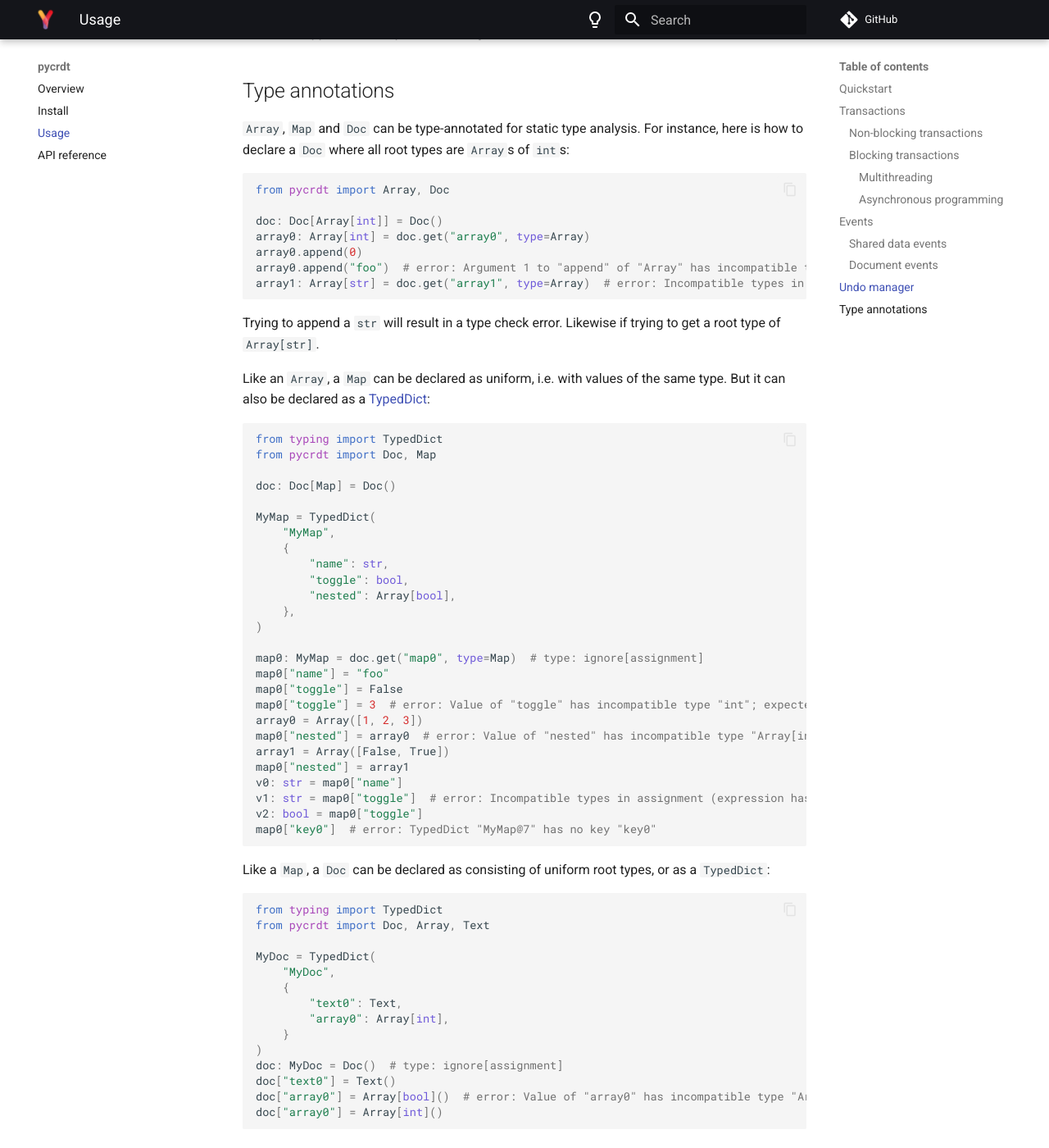
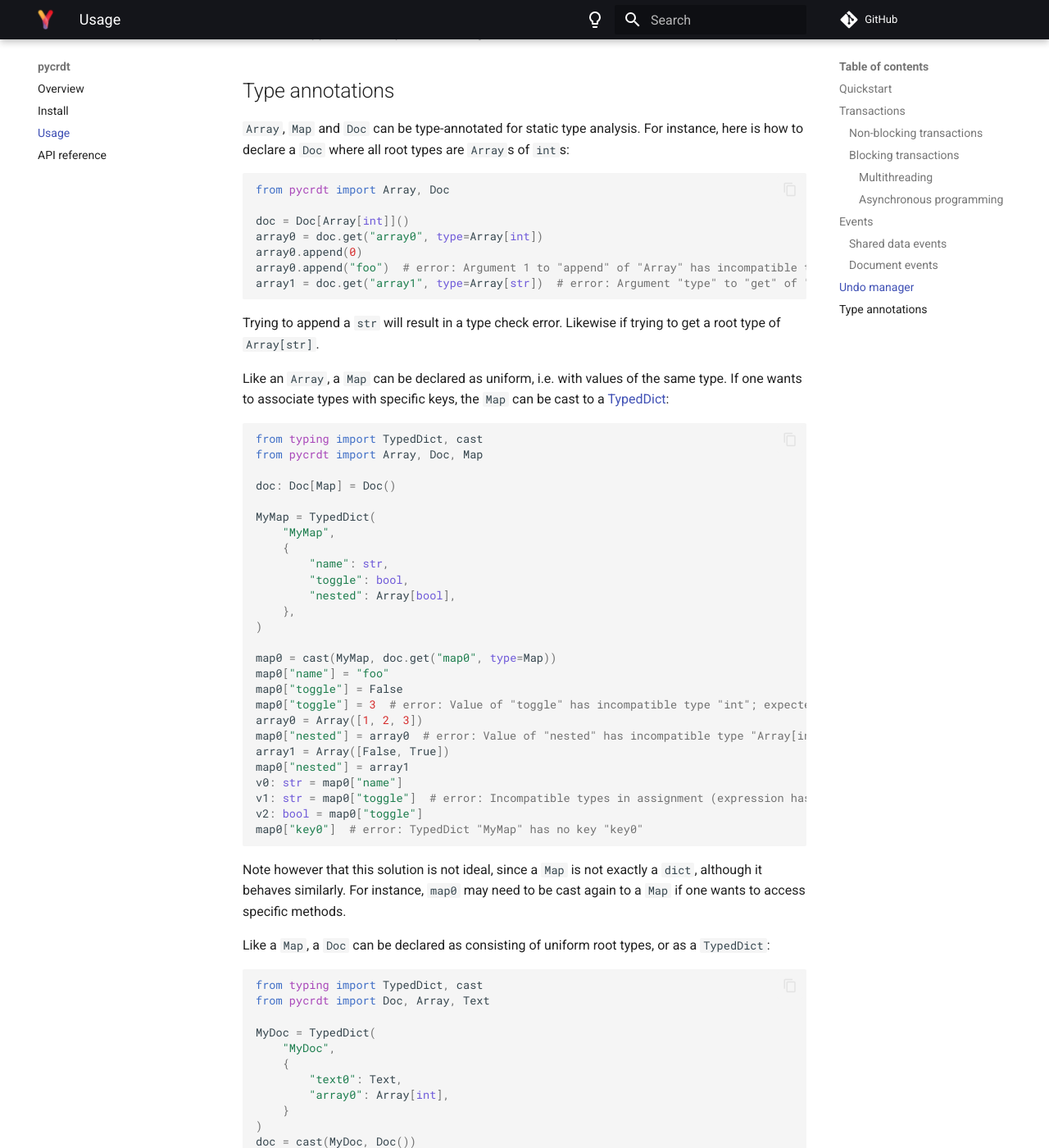
Before and after one commit to jupyter-server/pycrdt, an MkDocs documentation site: the page built from docs/usage.md, in a window 1280 px wide and 1400 px high, scrolled down 5964 px. Shown: the whole window at 82% size. Built offline with MkDocs 1.6.1 and Material for MkDocs 9.7.7, drawn with Linux system fonts in a browser that asks for light colours; comment, search, counter and statistics services are not loaded; some of the changed text lies outside the part shown.

Commit message:
Rearrange typing tests and docs (#210)

````diff
--- a/docs/usage.md
+++ b/docs/usage.md
@@ -273,20 +273,20 @@ Undoing a change doesn't remove the change from the document's history, but appl
 ```py
 from pycrdt import Array, Doc
 
-doc: Doc[Array[int]] = Doc()
-array0: Array[int] = doc.get("array0", type=Array)
+doc = Doc[Array[int]]()
+array0 = doc.get("array0", type=Array[int])
 array0.append(0)
-array0.append("foo")  # error: Argument 1 to "append" of "Array" has incompatible type "str"; expected "int"  [arg-type]
-array1: Array[str] = doc.get("array1", type=Array)  # error: Incompatible types in assignment (expression has type "Array[int]", variable has type "Array[str]")  [assignment]
+array0.append("foo")  # error: Argument 1 to "append" of "Array" has incompatible type "str"; expected "int"
+array1 = doc.get("array1", type=Array[str])  # error: Argument "type" to "get" of "Doc" has incompatible type "type[pycrdt._array.Array[Any]]"; expected "type[pycrdt._array.Array[int]]"
 ```
 
 Trying to append a `str` will result in a type check error. Likewise if trying to get a root type of `Array[str]`.
 
-Like an `Array`, a `Map` can be declared as uniform, i.e. with values of the same type. But it can also be declared as a [TypedDict](https://mypy.readthedocs.io/en/stable/typed_dict.html):
+Like an `Array`, a `Map` can be declared as uniform, i.e. with values of the same type. If one wants to associate types with specific keys, the `Map` can be cast to a [TypedDict](https://mypy.readthedocs.io/en/stable/typed_dict.html):
 
 ```py
-from typing import TypedDict
-from pycrdt import Doc, Map
+from typing import TypedDict, cast
+from pycrdt import Array, Doc, Map
 
 doc: Doc[Map] = Doc()
 
@@ -299,7 +299,7 @@ MyMap = TypedDict(
     },
 )
 
-map0: MyMap = doc.get("map0", type=Map)  # type: ignore[assignment]
+map0 = cast(MyMap, doc.get("map0", type=Map))
 map0["name"] = "foo"
 map0["toggle"] = False
 map0["toggle"] = 3  # error: Value of "toggle" has incompatible type "int"; expected "bool"
@@ -310,13 +310,15 @@ map0["nested"] = array1
 v0: str = map0["name"]
 v1: str = map0["toggle"]  # error: Incompatible types in assignment (expression has type "bool", variable has type "str")
 v2: bool = map0["toggle"]
-map0["key0"]  # error: TypedDict "MyMap@7" has no key "key0"
+map0["key0"]  # error: TypedDict "MyMap" has no key "key0"
 ```
+
+Note however that this solution is not ideal, since a `Map` is not exactly a `dict`, although it behaves similarly. For instance, `map0` may need to be cast again to a `Map` if one wants to access specific methods.
 
 Like a `Map`, a `Doc` can be declared as consisting of uniform root types, or as a `TypedDict`:
 
 ```py
-from typing import TypedDict
+from typing import TypedDict, cast
 from pycrdt import Doc, Array, Text
 
 MyDoc = TypedDict(
@@ -326,8 +328,10 @@ MyDoc = TypedDict(
         "array0": Array[int],
     }
 )
-doc: MyDoc = Doc()  # type: ignore[assignment]
+doc = cast(MyDoc, Doc())
 doc["text0"] = Text()
 doc["array0"] = Array[bool]()  # error: Value of "array0" has incompatible type "Array[bool]"; expected "Array[int]"
 doc["array0"] = Array[int]()
 ```
+
+Here again, beware that a `Doc` has some similarities with a `dict`, but also differences. Cast `doc` back to a `Doc` when needed.
````
Also changed, not shown: 1 other file.
